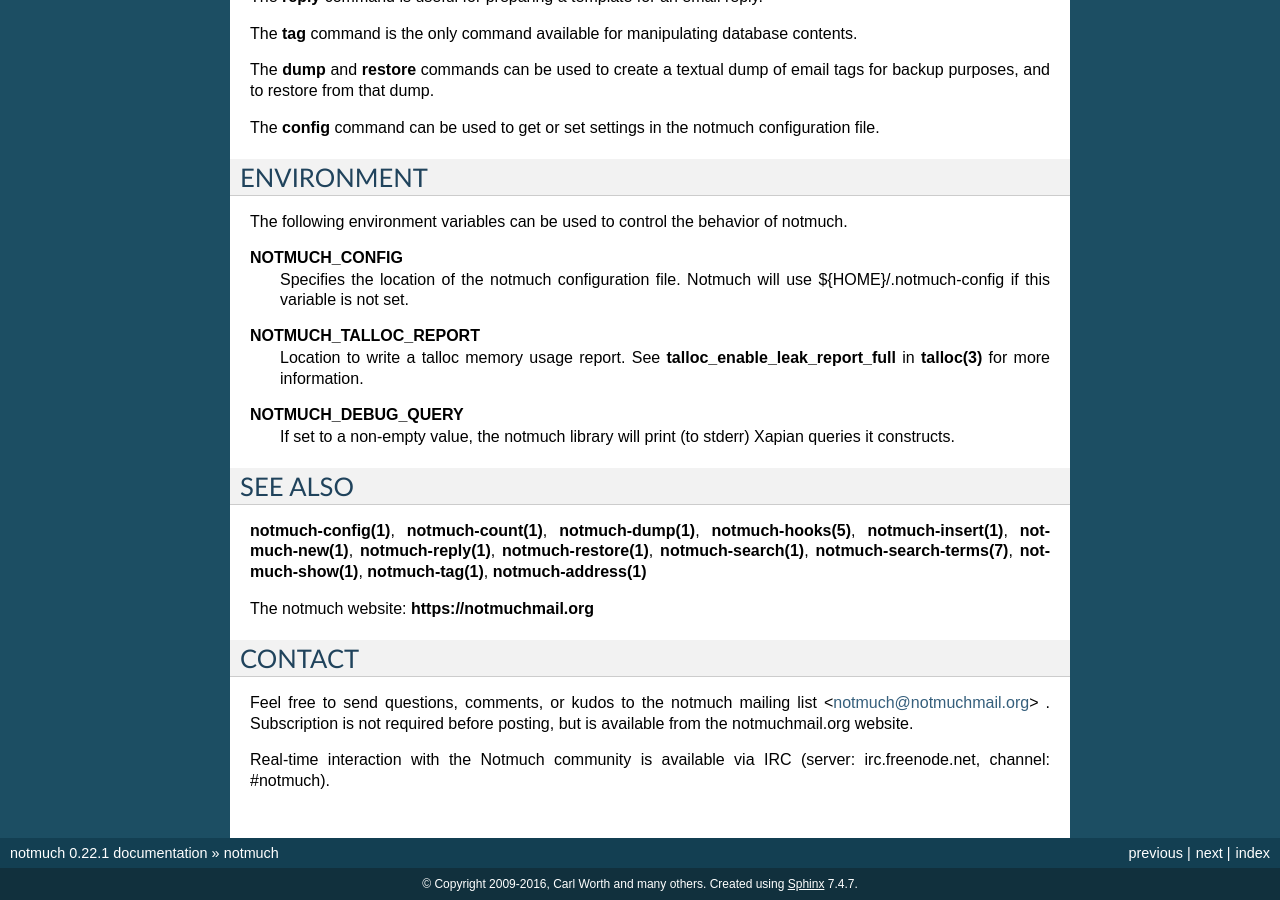
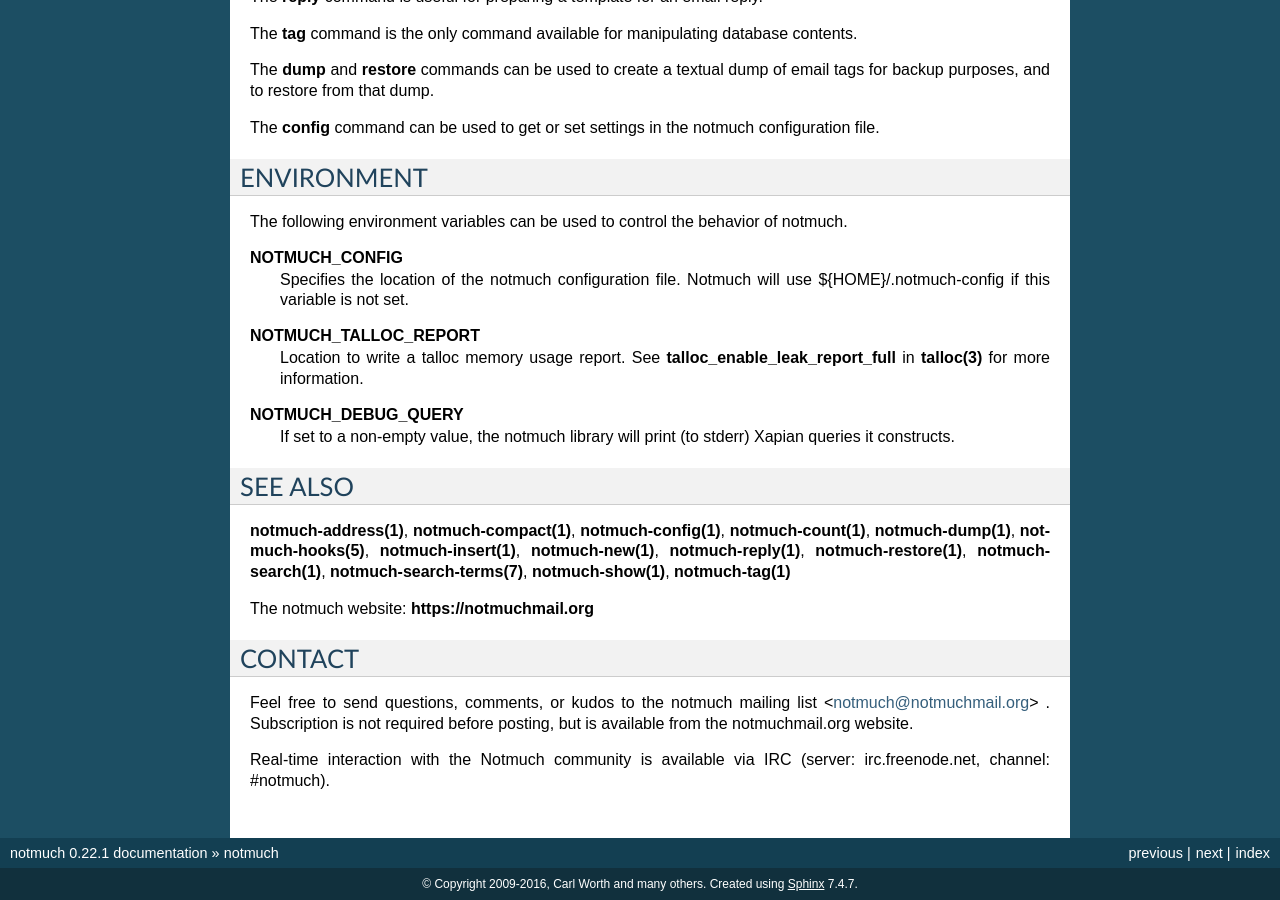
Before and after one commit to notmuch/notmuch, a Sphinx documentation site: the page built from doc/man1/notmuch.rst, in a window 1280 px wide and 900 px high, scrolled down 1756 px. Built offline with Sphinx 7.4.7, drawn with Linux system fonts in a browser that asks for light colours; the version number is read from the project's files by our own code.

Commit message:
doc: update cross references for notmuch.1
In particular add notmuch-compact(1) (Debian bug #825884)

```diff
--- a/doc/man1/notmuch.rst
+++ b/doc/man1/notmuch.rst
@@ -138,11 +138,11 @@
 SEE ALSO
 ========
 
-**notmuch-config(1)**, **notmuch-count(1)**, **notmuch-dump(1)**,
-**notmuch-hooks(5)**, **notmuch-insert(1)**, **notmuch-new(1)**,
-**notmuch-reply(1)**, **notmuch-restore(1)**, **notmuch-search(1)**,
-**notmuch-search-terms(7)**, **notmuch-show(1)**, **notmuch-tag(1)**,
-**notmuch-address(1)**
+**notmuch-address(1)**, **notmuch-compact(1)**, **notmuch-config(1)**,
+**notmuch-count(1)**, **notmuch-dump(1)**, **notmuch-hooks(5)**,
+**notmuch-insert(1)**, **notmuch-new(1)**, **notmuch-reply(1)**,
+**notmuch-restore(1)**, **notmuch-search(1)**,
+**notmuch-search-terms(7)**, **notmuch-show(1)**, **notmuch-tag(1)**
 
 The notmuch website: **https://notmuchmail.org**
 
```
